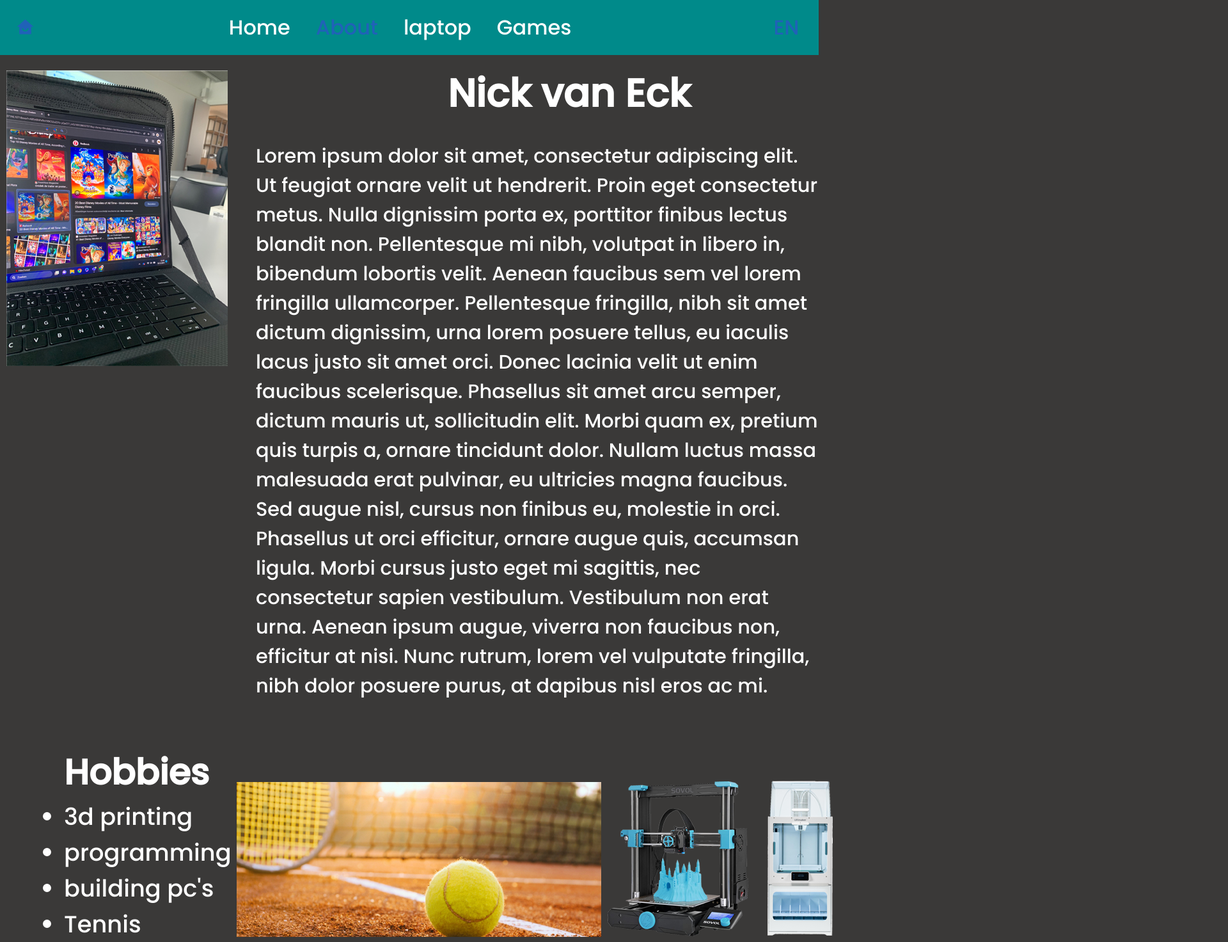
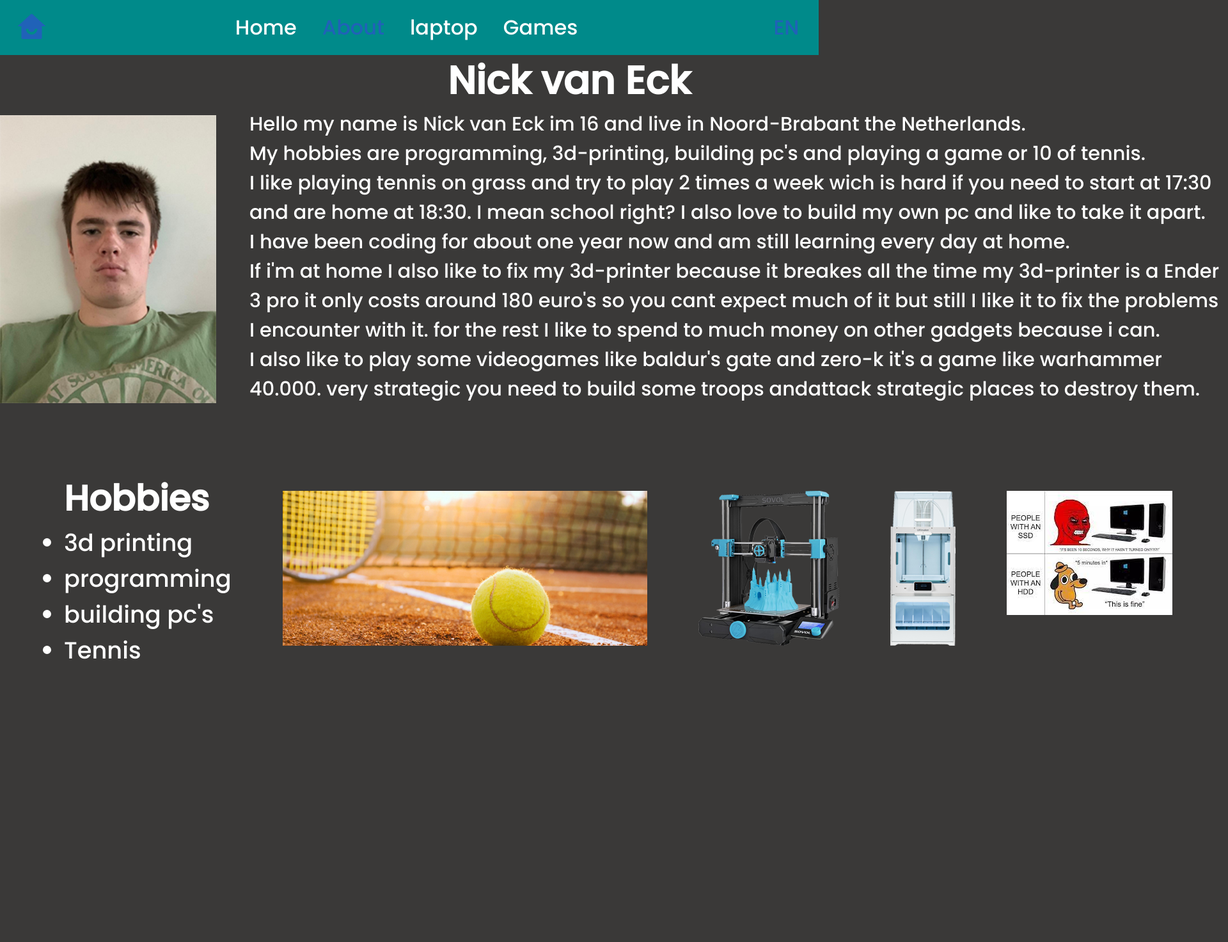
Before and after one commit to luuk600/my-first-html, a plain HTML site: page about.html in a window 1280 px wide. Shown: the whole page at 64% size, 1920 px wide, since content can reach past the window. After the commit the page ends 1044 px from the top, so only its background shows below. Drawn offline with nearby package versions, Linux system fonts and the light colour scheme; a script that the page names is missing.

Commit message:
final for now

```diff
--- a/about.html
+++ b/about.html
@@ -1,5 +1,6 @@
 <!DOCTYPE html>
 <html lang="en">
+
 <head>
     <link rel="stylesheet" href="css/about.css">
     <meta charset="UTF-8">
@@ -7,22 +8,39 @@
     <title>about</title>
 
     <link href="https://cdn.jsdelivr.net/npm/remixicon@2.5.0/fonts/remixicon.css" rel="stylesheet">
-    <link rel="stylesheet"
-    href="https://unpkg.com/boxicons@latest/css/boxicons.min.css">
+    <link rel="stylesheet" href="https://unpkg.com/boxicons@latest/css/boxicons.min.css">
 
-    <link rel="preconnect" href="https://fonts.googleapis.com"><link rel="preconnect" href="https://fonts.gstatic.com" crossorigin><link href="https://fonts.googleapis.com/css2?family=Poppins:wght@500&display=swap" rel="stylesheet">
+    <link rel="preconnect" href="https://fonts.googleapis.com">
+    <link rel="preconnect" href="https://fonts.gstatic.com" crossorigin>
+    <link href="https://fonts.googleapis.com/css2?family=Poppins:wght@500&display=swap" rel="stylesheet">
 
 </head>
+
 <body>
-
+    <div class="screen">
         <div class="pictureofyourself">
-        <img src="img/photo of yourself start.jpg" alt="this is a photo of me">
+            <img src="img/firr.jpg" alt="this is a photo of me">
         </div>
         <div class="hometextbig">
             <h1>Nick van Eck</h1>
         </div>
         <div class="myself">
-        <p>Lorem ipsum dolor sit amet, consectetur adipiscing elit. Ut feugiat ornare velit ut hendrerit. Proin eget consectetur metus. Nulla dignissim porta ex, porttitor finibus lectus blandit non. Pellentesque mi nibh, volutpat in libero in, bibendum lobortis velit. Aenean faucibus sem vel lorem fringilla ullamcorper. Pellentesque fringilla, nibh sit amet dictum dignissim, urna lorem posuere tellus, eu iaculis lacus justo sit amet orci. Donec lacinia velit ut enim faucibus scelerisque. Phasellus sit amet arcu semper, dictum mauris ut, sollicitudin elit. Morbi quam ex, pretium quis turpis a, ornare tincidunt dolor. Nullam luctus massa malesuada erat pulvinar, eu ultricies magna faucibus. Sed augue nisl, cursus non finibus eu, molestie in orci. Phasellus ut orci efficitur, ornare augue quis, accumsan ligula. Morbi cursus justo eget mi sagittis, nec consectetur sapien vestibulum. Vestibulum non erat urna. Aenean ipsum augue, viverra non faucibus non, efficitur at nisi. Nunc rutrum, lorem vel vulputate fringilla, nibh dolor posuere purus, at dapibus nisl eros ac mi.</p>
+            <p>Hello my name is Nick van Eck im 16 and live in Noord-Brabant the Netherlands. <br>
+                My hobbies are programming, 3d-printing, building pc's and playing a game or 10 of tennis.<br>
+                I like playing tennis on grass and try to play 2 times a week wich is hard if you need to start at
+                17:30<br>
+                and are home at 18:30. I mean school right? I also love to build my own pc and like to take it
+                apart.<br>
+                I have been coding for about one year now and am still learning every day at home.<br>
+                If i'm at home I also like to fix my 3d-printer because it breakes all the time my 3d-printer is a Ender
+                3 pro it only costs around 180 euro's so you cant expect much of it but still I like it to fix the
+                problems I encounter with it. for the rest I like to spend to much money on other gadgets because i
+                can.<br>
+                I also like to play some videogames like baldur's gate and zero-k it's a game like warhammer 40.000.
+                very strategic you need to build some troops andattack strategic places to destroy them.
+            </p>
+        </div>
+        <div class="reset">
         </div>
         <div class="hobbies">
             <h2>Hobbies</h2>
@@ -42,14 +60,15 @@
         <div class="hobbypicture3">
             <img src="img/3dprinter2.png" alt="3dprinter">
         </div>
-    <div class="socialmedia">
-
+        <div class="joke">
+            <img src="img/mem.jpg" alt="meme">
+        </div>
     </div>
     <header>
         <a href="./index.html" class="logo"><i class="ri-home-smile-fill"></i><span></span></a>
         <ul class="navbar">
 
-        <li><a href="./index.html" >Home</a></li>
+            <li><a href="./index.html">Home</a></li>
             <li><a href="./about.html" class="active"><span>About</span></a></li>
             <li><a href="./laptop.html">laptop</a></li>
             <li><a href="./games.html">Games</a></li>
@@ -60,8 +79,10 @@
             <a href="/nextsite/language-en/home.html"></a>
             <a href="./about.html"><span>EN</span></a>
         </div>
+
     </header>
     <script type="text/javascript" src="js/script.js"></script>
 
 </body>
+
 </html>
--- a/css/about.css
+++ b/css/about.css
@@ -1,23 +1,30 @@
-*{
+* {
     padding: 0;
     margin: 0;
     box-sizing: border-box;
     font-family: 'Poppins', sans-serif;
     text-decoration: none;
+}
 
-}
-:root{
+:root {
     --bg-color: #3a3938;
     --text-color: #fff;
     --main-color: #2062b8;
 }
-body{
+
+body {
     min-height: 100vh;
     background: var(--bg-color);
     color: var(--text-color);
+}
 
+.screen {
+    width: 1920px;
+    margin: 10vh auto 0px auto;
 }
-header{
+
+header {
+    width: 1920px;
     position: fixed;
     width: 100%;
     top: 0;
@@ -31,25 +38,30 @@ header{
     transition: all 2.50s ease;
 
 }
-.logo{
+
+.logo {
     display: flex;
     align-items: center;
 }
-.logo i{
+
+.logo i {
     color: var(--main-color);
-    font-size: 28px;
+    font-size: 300%;
     margin-right: 3px;
 }
-.logo span{
+
+.logo span {
     color: var(--text-color);
     font-size: 2.6em;
     font-weight: 500;
 }
-.navbar{
+
+.navbar {
     display: flex;
     list-style: none;
 }
-.navbar a{
+
+.navbar a {
     color: var(--text-color);
     font-size: 2rem;
     font-weight: 500;
@@ -57,16 +69,20 @@ header{
     margin: 0px 30px;
     transition: all .50s ease;
 }
-.navbar a:hover{
+
+.navbar a:hover {
     color: var(--main-color);
 }
-.navbar span{
+
+.navbar span {
     color: var(--main-color);
 }
-.main{
+
+.main {
     display: flex;
 }
-.main a{
+
+.main a {
     color: var(--text-color);
     font-size: 2rem;
     font-weight: 500;
@@ -74,59 +90,86 @@ header{
     margin: 0px 5px;
     transition: all .50s ease;
 }
-.main a:hover{
+
+.main a:hover {
     color: var(--main-color);
 }
-.main span{
+
+.main span {
     color: var(--main-color);
 }
-@media (max-width: 1280px){
-    header{
+
+@media (max-width: 1280px) {
+    header {
         padding: 14px 2%;
         transition: .2s;
     }
-    .navbar a{
+
+    .navbar a {
         padding: 5px 0;
         margin: 0px 20px;
     }
 }
-.hometextbig{
+
+.hometextbig {
     color: var(--text-color);
     font-size: 1.9rem;
     font-weight: 500;
-    margin: 100px 0px 0px 700px ;
+    margin: 4% 0px 0px 700px;
     transition: all .50s ease;
     position: center;
 }
-.pictureofyourself{
-    position: absolute;
-    margin: 10px;
+
+.pictureofyourself {
+    float: left;
+    margin: 100px 12px 30px 0px;
 }
-.myself{
+
+.myself {
     color: var(--text-color);
     font-size: 1.9rem;
     font-weight: 500;
-    margin: 30px 0px 0px 400px ;
+    width: 1520px;
+    float: left;
+    margin: 0px 0px 0px 40px;
     transition: all .50s ease;
-    position: center;
 }
-.hobbies{
+
+.reset {
+    clear: both;
+}
+
+.hobbies {
     color: var(--text-color);
     font-size: 2.3rem;
     font-weight: 500;
-        margin: 70px 0px 0px 100px ;
+    margin: 70px 0px 0px 100px;
     transition: all .50s ease;
     position: center;
+    float: left;
 }
-.hobbypicture{
-    margin: -250px 0px 0px 370px ;
+
+.hobbypicture {
+    margin: 100px 0px 0px 80px;
     transition: all .50s ease;
+    float: left;
 }
-.hobbypicture2{
-    margin: -250px 0px 0px 950px;
+
+.hobbypicture2 {
+    margin: 100px 0px 0px 80px;
     transition: all .50s ease;
+    float: left;
 }
-.hobbypicture3{
-    margin: -250px 0px 0px 1200px;
+
+.hobbypicture3 {
+    margin: 100px 0px 0px 80px;
     transition: all .50s ease;
+    float: left;
 }
+
+.joke {
+    margin: 100px 0px 0px 80px;
+    transition: all .50s ease;
+    float: left;
+
+}
--- a/css/games.css
+++ b/css/games.css
@@ -1,4 +1,4 @@
-*{
+* {
     padding: 0;
     margin: 0;
     box-sizing: border-box;
@@ -6,18 +6,26 @@
     text-decoration: none;
     list-style: none;
 }
-:root{
+
+:root {
     --bg-color: #3a3938;
     --text-color: #fff;
     --main-color: #2062b8;
 }
-body{
+
+body {
     min-height: 100vh;
     background: var(--bg-color);
     color: var(--text-color);
 
-    }
-header{
+}
+
+.screen {
+    width: 1920px;
+    margin: 10vh auto 0px auto;
+}
+
+header {
     position: fixed;
     width: 100%;
     top: 0;
@@ -31,72 +39,87 @@ header{
     transition: all 2.50s ease;
 
 }
-.logo{
+
+.logo {
     display: flex;
     align-items: center;
 }
-.logo i{
+
+.logo i {
     color: var(--main-color);
-    font-size: 28px;
+    font-size: 300%;
     margin-right: 3px;
 }
-.logo span{
+
+.logo span {
     color: var(--text-color);
-    font-size: 1.7rem;
+    font-size: 2.6rem;
     font-weight: 500;
 }
-.navbar{
+
+.navbar {
     display: flex;
 }
-.navbar a{
+
+.navbar a {
     color: var(--text-color);
-    font-size: 1.1rem;
+    font-size: 2rem;
     font-weight: 500;
     padding: 5px 0;
     margin: 0px 30px;
     transition: all .50s ease;
 }
-.navbar a:hover{
+
+.navbar a:hover {
     color: var(--main-color);
 }
-.navbar span{
+
+.navbar span {
     color: var(--main-color);
 }
-.main{
+
+.main {
     display: flex;
 }
-.main a{
+
+.main a {
     color: var(--text-color);
-    font-size: 1.1rem;
+    font-size: 2rem;
     font-weight: 500;
     padding: 5px 0;
     margin: 0px 5px;
     transition: all .50s ease;
 }
-.main a:hover{
+
+.main a:hover {
     color: var(--main-color);
 }
-.main span{
-color: var(--main-color);
+
+.main span {
+    color: var(--main-color);
 }
-@media (max-width: 1280px){
-    header{
+
+@media (max-width: 1280px) {
+    header {
         padding: 14px 2%;
         transition: .2s;
     }
-    .navbar a{
+
+    .navbar a {
         padding: 5px 0;
         margin: 0px 20px;
     }
 }
-.hometextbig{
+
+.hometextbig {
     color: var(--text-color);
     font-size: 1.9rem;
     font-weight: 500;
     margin: 200px 300px;
     transition: all .50s ease;
-    }
-.snaketext{
+}
+
+.snaketext {
     color: var(--text-color);
     font-size: 1.9rem;
     font-weight: 500;
--- a/css/home.css
+++ b/css/home.css
@@ -1,24 +1,31 @@
-*{
+* {
     padding: 0;
     margin: 0;
     box-sizing: border-box;
     font-family: 'Poppins', sans-serif;
     text-decoration: none;
     list-style: none;
-    max-width: none;
 }
-:root{
+
+:root {
     --bg-color: #3a3938;
     --text-color: #fff;
     --main-color: #2062b8;
 }
-body{
+
+body {
     min-height: 100vh;
     background: var(--bg-color);
     color: var(--text-color);
 
-    }
-header{
+}
+
+.screen {
+    width: 1920px;
+    margin: 10vh auto 0px auto;
+}
+
+header {
     position: fixed;
     width: 100%;
     top: 0;
@@ -28,78 +35,98 @@ header{
     align-items: center;
     justify-content: space-between;
     background: rgb(0, 138, 138);
-    padding: 28px 12%;
+    padding: 20px 12%;
     transition: all 2.50s ease;
 
 }
-.logo{
+
+.logo {
     display: flex;
     align-items: center;
 }
-.logo i{
+
+.logo i {
     color: var(--main-color);
-    font-size: 28px;
+    font-size: 100%;
     margin-right: 3px;
 }
-.logo span{
+
+.logo span {
     color: var(--text-color);
     font-size: 1.7rem;
     font-weight: 500;
 }
-.navbar{
+
+.navbar {
     display: flex;
 }
-.navbar a{
+
+.navbar a {
     color: var(--text-color);
-    font-size: 1.1rem;
+    font-size: 2rem;
     font-weight: 500;
     padding: 5px 0;
     margin: 0px 30px;
     transition: all .50s ease;
 }
-.navbar a:hover{
+
+.navbar a:hover {
     color: var(--main-color);
 }
-.navbar span{
+
+.navbar span {
     color: var(--main-color);
 }
-.main{
+
+.main {
     display: flex;
 }
-.main a{
+
+.main a {
     color: var(--text-color);
-    font-size: 1.1rem;
+    font-size: 2rem;
     font-weight: 500;
     padding: 5px 0;
     margin: 0px 5px;
     transition: all .50s ease;
 }
-.main a:hover{
+
+.main a:hover {
     color: var(--main-color);
 }
-.main span{
-color: var(--main-color);
+
+.main span {
+    color: var(--main-color);
 }
-@media (max-width: 1280px){
-    header{
+
+@media (max-width: 1280px) {
+    header {
         padding: 14px 2%;
         transition: .2s;
     }
-    .navbar a{
+
+    .navbar a {
         padding: 5px 0;
         margin: 0px 20px;
     }
 }
 
-.hometextbig{
+.hometextbig {
     color: #2062b8;
     font-size: 3rem;
     width: 60vh;
     font-weight: 500;
     margin: 200px auto 0px auto;
     transition: all .50s ease;
-    }
-.hometextbig span{
+}
+
+.hometextbig span {
     color: #2062b8;
 }
-html, body {margin: 0; height: 100%; overflow: hidden}
+
+html,
+body {
+    margin: 0;
+    height: 100%;
+    overflow: hidden
+}
--- a/css/laptop.css
+++ b/css/laptop.css
@@ -1,4 +1,4 @@
-*{
+* {
     padding: 0;
     margin: 0;
     box-sizing: border-box;
@@ -6,18 +6,26 @@
     text-decoration: none;
     list-style: none;
 }
-:root{
+
+:root {
     --bg-color: #3a3938;
     --text-color: #fff;
     --main-color: #2062b8;
 }
-body{
+
+body {
     min-height: 100vh;
     background: var(--bg-color);
     color: var(--text-color);
 
-    }
-header{
+}
+
+.screen {
+    width: 1920px;
+    margin: 10vh auto 0px auto;
+}
+
+header {
     position: fixed;
     width: 100%;
     top: 0;
@@ -31,78 +39,94 @@ header{
     transition: all 2.50s ease;
 
 }
-.logo{
+
+.logo {
     display: flex;
     align-items: center;
 }
-.logo i{
+
+.logo i {
     color: var(--main-color);
-    font-size: 28px;
+    font-size: 300%;
     margin-right: 3px;
 }
-.logo span{
+
+.logo span {
     color: var(--text-color);
     font-size: 1.7rem;
     font-weight: 500;
 }
-.navbar{
+
+.navbar {
     display: flex;
 }
-.navbar a{
+
+.navbar a {
     color: var(--text-color);
-    font-size: 1.1rem;
+    font-size: 2rem;
     font-weight: 500;
     padding: 5px 0;
     margin: 0px 30px;
     transition: all .50s ease;
 }
-.navbar a:hover{
+
+.navbar a:hover {
     color: var(--main-color);
 }
-.navbar span{
+
+.navbar span {
     color: var(--main-color);
 }
-.main{
+
+.main {
     display: flex;
 }
-.main a{
+
+.main a {
     color: var(--text-color);
-    font-size: 1.1rem;
+    font-size: 2rem;
     font-weight: 500;
     padding: 5px 0;
     margin: 0px 5px;
     transition: all .50s ease;
 }
-.main a:hover{
+
+.main a:hover {
     color: var(--main-color);
 }
-.main span{
-color: var(--main-color);
+
+.main span {
+    color: var(--main-color);
 }
-@media (max-width: 1280px){
-    header{
+
+@media (max-width: 1280px) {
+    header {
         padding: 14px 2%;
         transition: .2s;
     }
-    .navbar a{
+
+    .navbar a {
         padding: 5px 0;
         margin: 0px 20px;
     }
 }
-.hometextbig{
+
+.hometextbig {
     color: var(--text-color);
     font-size: 1.9rem;
     font-weight: 500;
     margin: 200px 400px;
     transition: all .50s ease;
-    }
-.hometextbig span{
-        color: aqua;
-    }
-.infolaptop{
+}
+
+.hometextbig span {
+    color: aqua;
+}
+
+.infolaptop {
     color: var(--text-color);
     font-size: 1.9rem;
     font-weight: 500;
     margin: 50px 100px;
-    transition: all .5s ease-in ;
+    transition: all .5s ease-in;
 }
```
Also changed, not shown: games.html (+10 -6 lines), index.html (+9 -12 lines), laptop.html (+15 -8 lines), img/beach.avif (deleted), img/firr.jpg (added), img/mem.jpg (added), img/multimaker.jpg (deleted), img/photo of yourself start.jpg (deleted), img/three.jpg (deleted), img/try.jpg (deleted), img/try2.jpg (deleted), 3 other files. Lines whose indentation alone changed are shown as unchanged.
